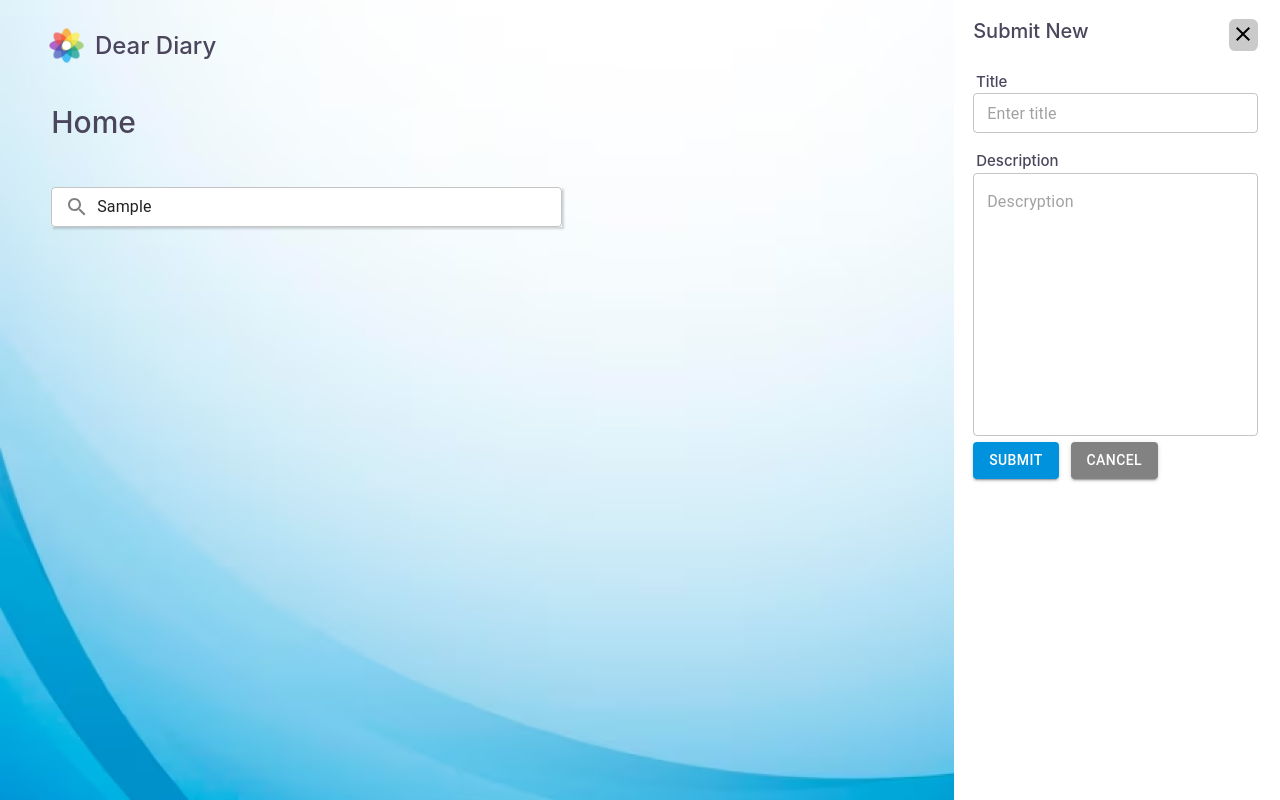
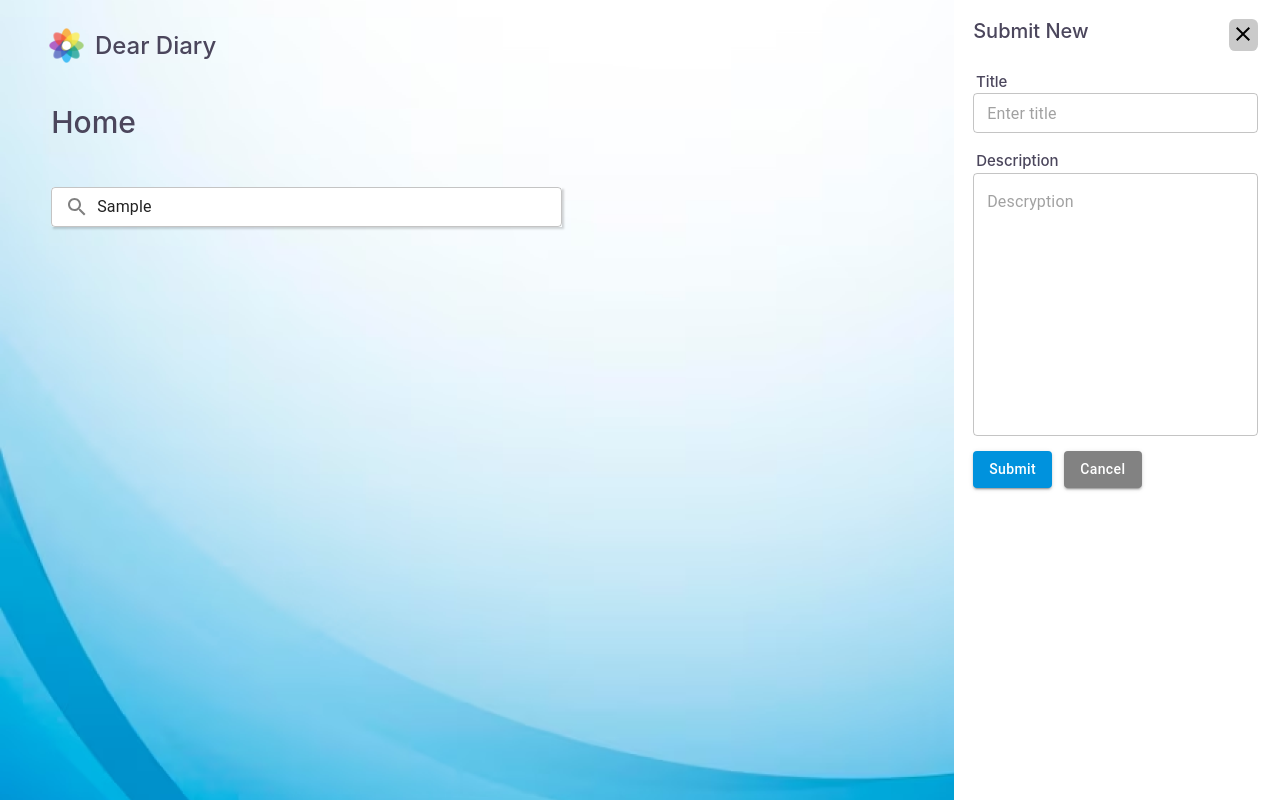
Before and after one commit to fcodelabs/training-web, a React (Create React App) app in the folder dear-diary/: page /home in a window 1280 px wide. Both pictures are taken after typing "Sample" into the empty fields and a click on the button "Submit New". Built offline with nearby package versions, Linux system fonts and the light colour scheme.

Commit message:
animations added

```diff
--- a/dear-diary/src/containers/HomePage/SubmitForm/SubmitForm.css
+++ b/dear-diary/src/containers/HomePage/SubmitForm/SubmitForm.css
@@ -1,13 +1,33 @@
+.form-container {
+    position: fixed;
+    top: 0;
+    right: -300px 5s ease-in-out; /* Off-screen initially */
+    width: 300px ;
+    height: 100vh;
+    background: white;
+    padding: 1%;
+    transition: transform right 5s ease-in-out; /* Transition for smooth animation */
+  }
 
-.form-container {
-    transition: transform 10s ease-in-out;
-    transform: translateX(100%);
+  .form-container.show {
+    right: 0; /* Visible position */
+  }
+
+.form-close:hover {
+    transform: scale(1.1) ;
+    cursor: pointer;
 }
 
-.form-container.show {
-    transition: transform 10s ease-in-out;
-    transform: translateX(0);
+.submit-title,
+.submit-desc {
+    transition: opacity 0.3s ease-in-out;
 }
+
+.submit-button,
+.cancel-button {
+    transition: background-color 0.3s ease-in-out, color 0.3s ease-in-out;
+}
+
 .header-submit{
 
     display: flex;
@@ -22,6 +42,7 @@
     font-weight: 500;
 }
 .form-close{
+    transition: transform 0.3s ease-in-out;
     background-color: rgba(170, 170, 170, 0.619);
     font-size: 20px;
     border-radius: 20%;
@@ -44,15 +65,17 @@
 }
 .submit-button{
     background-color: #0092DD !important;
-    margin: 2% 2% 2% 2% !important;
+    text-transform: none !important;
+    margin: 5% 2% 2% 2% !important;
     color: white;
     box-shadow: 0px 4px 4px rgba(0, 0, 0, 0.25);
 
 }
 
 .cancel-button{
+    text-transform: none !important;
     background-color: #828282 !important;
-    margin: 2% 2% 2% 2% !important;
+    margin: 5% 2% 2% 2% !important;
     color: rgb(255, 255, 255);
     box-shadow: 0px 4px 4px rgba(0, 0, 0, 0.25);
 
--- a/dear-diary/src/containers/HomePage/SubmitForm/SubmitForm.tsx
+++ b/dear-diary/src/containers/HomePage/SubmitForm/SubmitForm.tsx
@@ -1,3 +1,5 @@
+
+
 import './SubmitForm.css';
 import CloseIcon from '@mui/icons-material/Close';
 import { Button, TextField } from '@mui/material';
@@ -36,8 +38,19 @@ const SubmitForm: React.FC<SubmitFormProps> = ({ showForm, reset }) => {
 
         <div
             className={`form-container ${showForm ? 'show' : ''}`}
-            style={{ position: 'fixed', top: 0, right: 0, width: '300px', height: '100vh', background: 'white', padding:"1%" }}
-        >   <div className='header-submit'>
+            style={{
+                position: 'fixed',
+                top: 0,
+                right: 0,
+                transform: `translateX(${showForm ? 0 : '100%'})`,
+                width: '300px',
+                height: '100vh',
+                background: 'white',
+                padding: '1%',
+                transition: 'transform 5s ease-in-out', // Transition for smooth animation
+            }}
+        >
+            <div className='header-submit'>
                 <div className="form-title">Submit New</div>
                 <div className="form-close" onClick={handleCancel} >
                     <CloseIcon />
@@ -45,13 +58,13 @@ const SubmitForm: React.FC<SubmitFormProps> = ({ showForm, reset }) => {
             </div>
             <div className='submit-title'>
                 <div style={{ padding: "1%", fontSize: '15px' }}>Title</div>
-                <TextField value={title} onChange={handleTitleChange} placeholder="Enter title" size='small'style={{width:"99%"}} />
+                <TextField value={title} onChange={handleTitleChange} placeholder="Enter title" size='small' style={{ width: "99%" }} />
             </div>
 
             <div className='submit-desc'>
                 <div style={{ padding: "1%", fontSize: '15px' }}>Description</div>
-                <TextField value={title} onChange={handleTitleChange} placeholder="Descryption" multiline
-                    rows={10} style={{width:"95%"}}/>
+                <TextField value={description} onChange={handleDescriptionChange} placeholder="Descryption" multiline
+                    rows={10} style={{ width: "95%" }} />
             </div>
 
             <div >
```
